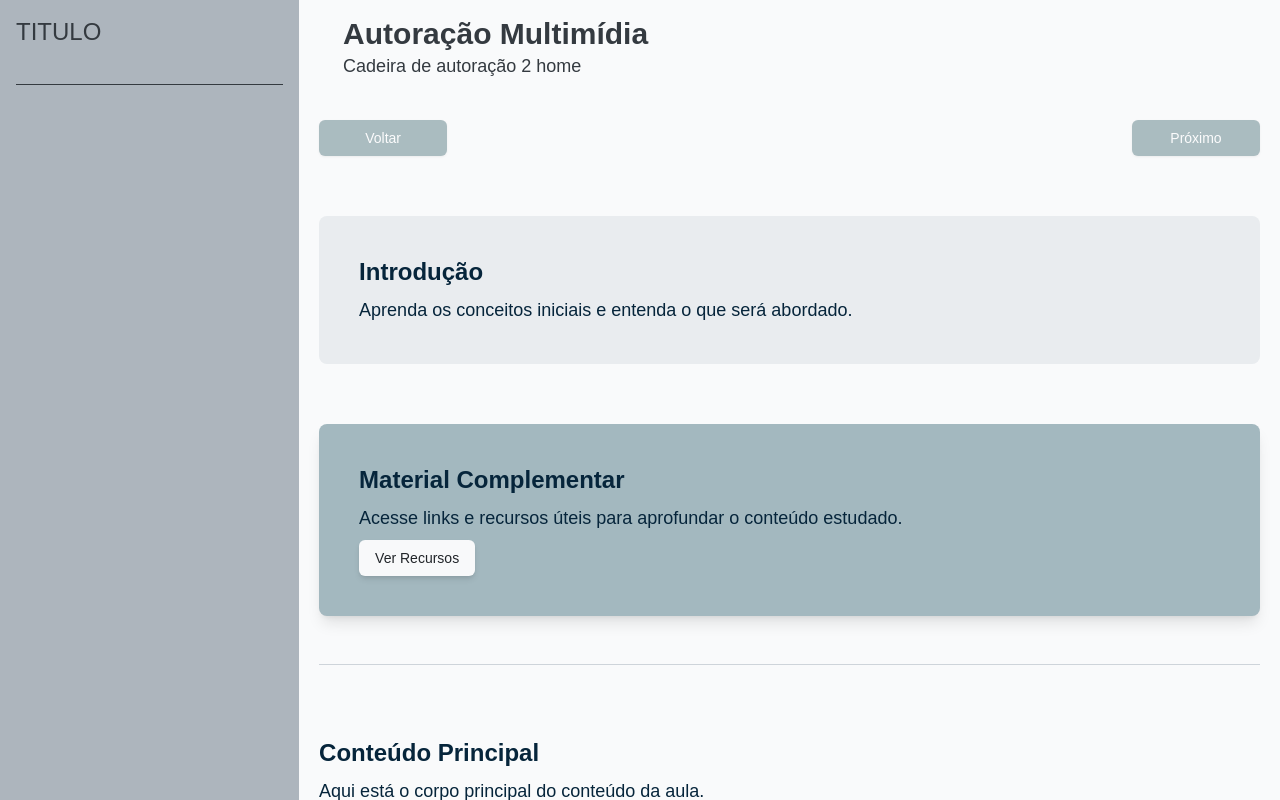
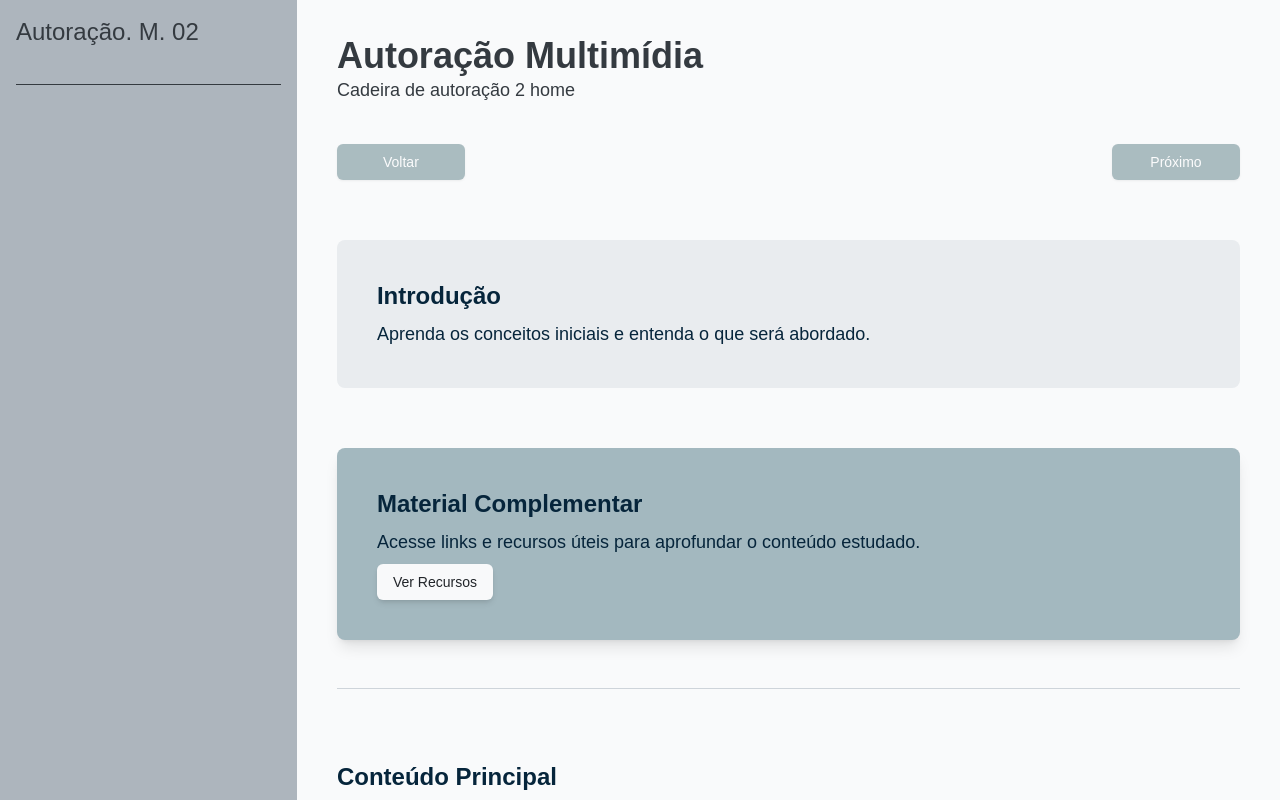
Before and after one commit to Gustavonn07/Site_Monitoria, a React (Vite) app: page /multimedia_authoring_2 in a window 1280 px wide. Shown: the top 800 px of the page. Built offline with nearby package versions, Linux system fonts and the light colour scheme; some icons are missing.

Commit message:
chore: add page about p5js

```diff
--- a/src/components/containers/Heading.tsx
+++ b/src/components/containers/Heading.tsx
@@ -5,9 +5,9 @@ export interface HeadingProps {
 
 export const Heading = ({ title, description }: HeadingProps) => {
   return (
-    <header className="w-full text-primary-800 mb-10">
-      <h1 className="text-3xl ml-6 font-semibold">{title}</h1>
-      <p className="text-lg ml-6">{description}</p>
+    <header className="w-full text-primary-800 mb-10 mt-5">
+      <h1 className="text-4xl font-semibold">{title}</h1>
+      <p className="text-lg">{description}</p>
     </header>
   );
 };
--- a/src/components/containers/Sidebar.tsx
+++ b/src/components/containers/Sidebar.tsx
@@ -75,7 +75,7 @@ export const Sidebar = () => {
                   hidden: isCollapsed,
                 })}
               >
-                TITULO
+                {url.includes("multimedia_authoring_2") ? 'Autoração. M. 02' : 'Programação 02'}
               </h3>
               <Icon
                 className={cn(
--- a/src/components/containers/assets/sidebar.data.ts
+++ b/src/components/containers/assets/sidebar.data.ts
@@ -15,13 +15,43 @@ export const sidebar_data_multimedia: SidebarData = [];
 
 export const sidebar_data_programming: SidebarData = [
   {
-    groupTitle: "Introdução",
-    groupIcon: "tabler:braces",
+    groupTitle: "Introdução ao p5.js",
+    groupIcon: "simple-icons:p5dotjs",
     group: [
       {
-        title: "Introdução a p5.js",
-        icon: "tabler:bulb",
+        title: "O que é p5.js",
+        icon: "mdi:lightbulb-on-outline",
         link: "/introduction_p5",
+      },
+      {
+        title: "Estrutura Básica",
+        icon: "ph:code-bold",
+        link: "/structure_p5",
+      },
+      {
+        title: "Formas e Cores",
+        icon: "material-symbols:palette-outline",
+        link: "/shape_and_colors",
+      },
+      {
+        title: "Interatividade",
+        icon: "mdi:gesture-tap-button",
+        link: "/interactive",
+      },
+      {
+        title: "Organização e Funções",
+        icon: "mdi:function-variant",
+        link: "/organization_and_functions",
+      },
+      {
+        title: "Trabalhando com Imagens e Sons",
+        icon: "mdi:image-multiple-outline",
+        link: "/sound_and_images",
+      },
+      {
+        title: "Desafios e Links úteis",
+        icon: "mdi:link-variant",
+        link: "/challenges",
       },
     ],
   },
--- a/src/layout/PagesLayout.tsx
+++ b/src/layout/PagesLayout.tsx
@@ -14,7 +14,7 @@ export const PagesLayout = () => {
   return (
     <main className="flex">
       <Sidebar />
-      <section className="bg-primary-100/80 w-full min-h-screen px-5 py-4">
+      <section className="bg-primary-100/80 w-full min-h-screen px-10 py-4">
         {head && <Heading title={head?.title} description={head.description} />}
         <Outlet context={{ setHead }} />
       </section>
--- a/src/routes.tsx
+++ b/src/routes.tsx
@@ -31,7 +31,7 @@ const publicRoutes: RouteObject[] = [
     element: <PagesLayout />,
     children: [
       {
-        path: "/introduction_p5",
+        path: "/programming/introduction_p5",
         element: <IntroductionP5js />,
       },
       {
```
